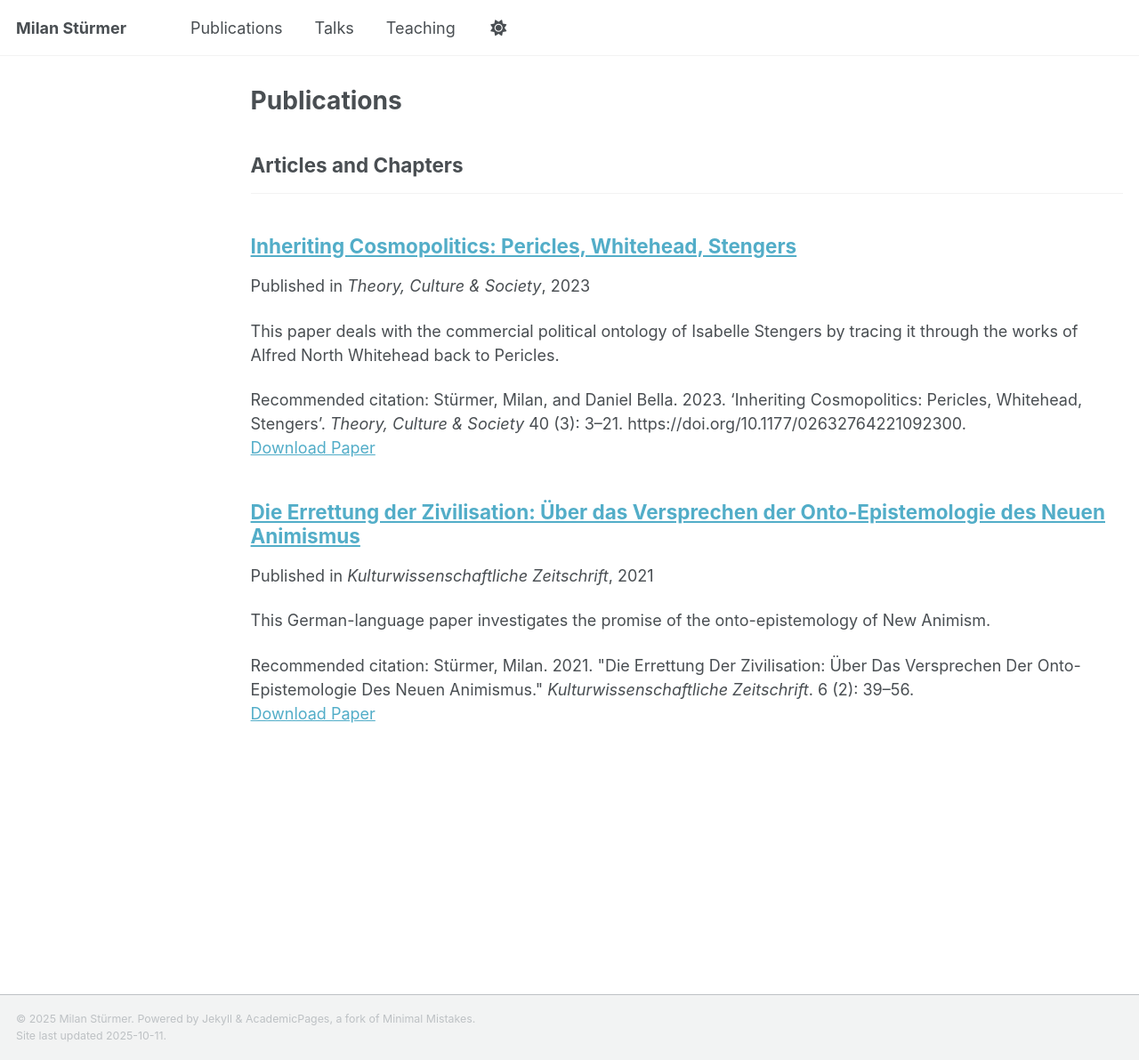
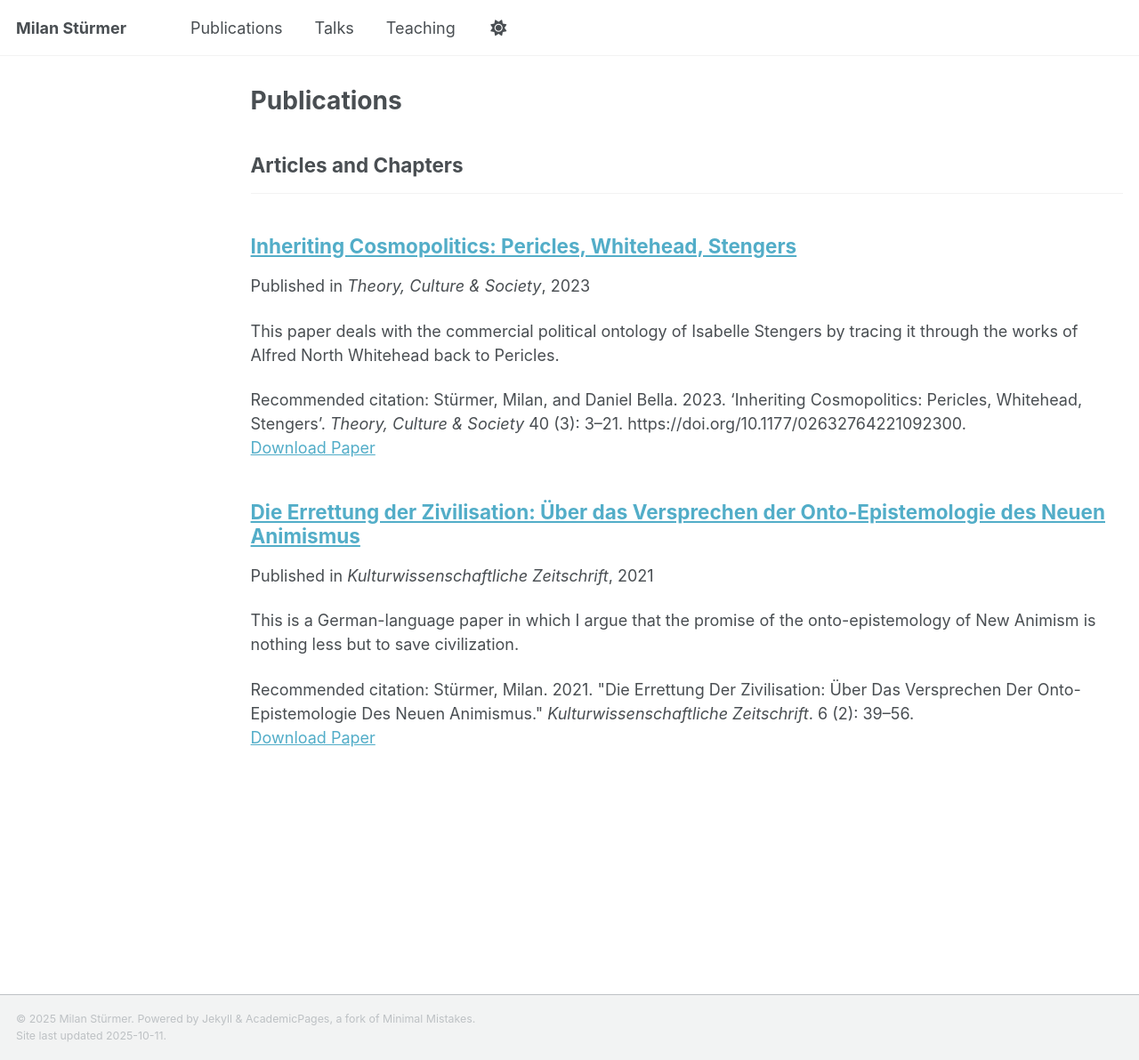
Before and after one commit to milanstuermer/milanstuermer.github.io, a Jekyll site: the page built from _pages/publications.html, in a window 1280 px wide and 1192 px high. Shown: the whole window at 89% size. Built offline with Jekyll 4.4.1, drawn with Linux system fonts in a browser that asks for light colours; a script that is not in the unit is left out.

Commit message:
Update 2021-01-01-errettung-zivilisation.md

```diff
--- a/_publications/2021-01-01-errettung-zivilisation.md
+++ b/_publications/2021-01-01-errettung-zivilisation.md
@@ -3,7 +3,7 @@ title: "Die Errettung der Zivilisation: Über das Versprechen der Onto-Epistemol
 collection: publications
 category: manuscripts
 permalink: /publication/2021-01-01-errettung-zivilisation
-excerpt: 'This German-language paper investigates the promise of the onto-epistemology of New Animism.'
+excerpt: 'This is a German-language paper in which I argue that the promise of the onto-epistemology of New Animism is nothing less but to save civilization.'
 date: 2021-01-01
 venue: 'Kulturwissenschaftliche Zeitschrift'
 paperurl: 'https://mediarep.org/bitstreams/25bdcb42-b270-43fe-abe1-63982a01d459/download'
```
